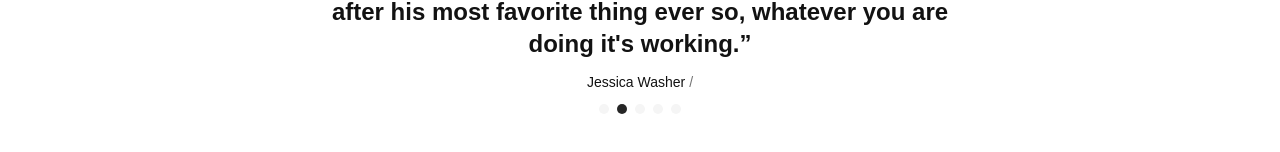
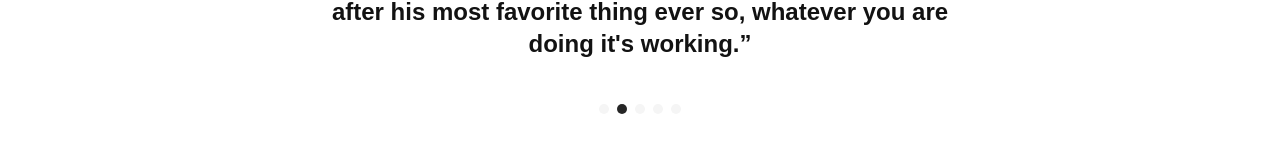
Before and after one commit to LiorLearning/MathTutor-frontend, a Next.js app: page / in a window 1280 px wide. Shown: the part 2554-2706 px from the top of the page. Built offline with nearby package versions, Linux system fonts and the light colour scheme.

Commit message:
minor homepage changes

```diff
--- a/src/components/homepage/header.tsx
+++ b/src/components/homepage/header.tsx
@@ -11,29 +11,7 @@ export default function Header() {
             {/* <Logo /> */}
             <span className="ml-3 text-xl font-bold text-foreground">Lior Learning</span>
           </div>
-
-          {/* Desktop sign in links */}
-          <ul className="flex flex-1 items-center justify-end gap-3">
-            {/* <li>
-              <Link
-                href=""
-                className="btn-sm"
-              >
-                Sign In
-              </Link>
-            </li>
-            <li>
-              <Link
-                href=""
-                className="btn-sm"
-              >
-                Get Started
-              </Link>
-            </li> */}
-            <li>
-              <DarkModeToggle />
-            </li>
-          </ul>
+          <DarkModeToggle />
         </div>
       </div>
     </header>
--- a/src/components/homepage/large-testimonial.tsx
+++ b/src/components/homepage/large-testimonial.tsx
@@ -80,7 +80,7 @@ export default function LargeTestimonial() {
             <p className="text-2xl font-bold text-foreground">
               {testimonials[currentIndex].text}
             </p>
-            <div className="text-sm font-medium text-muted-foreground">
+            <div className="text-sm font-medium text-muted-foreground transition-opacity duration-500 ease-in-out opacity-0">
               <span className="text-foreground">{testimonials[currentIndex].name}</span>{" "}
               <span className="text-muted-foreground">/</span>{" "}
               <a className="text-accent-foreground" href="#0">
@@ -91,9 +91,10 @@ export default function LargeTestimonial() {
               {testimonials.map((_, index) => (
                 <div
                   key={index}
-                  className={`w-2.5 h-2.5 mx-1 rounded-full ${
+                  className={`w-2.5 h-2.5 mx-1 rounded-full cursor-pointer ${
                     index === currentIndex ? "bg-accent-foreground" : "bg-muted"
                   }`}
+                  onClick={() => setCurrentIndex(index)}
                 ></div>
               ))}
             </div>
```
